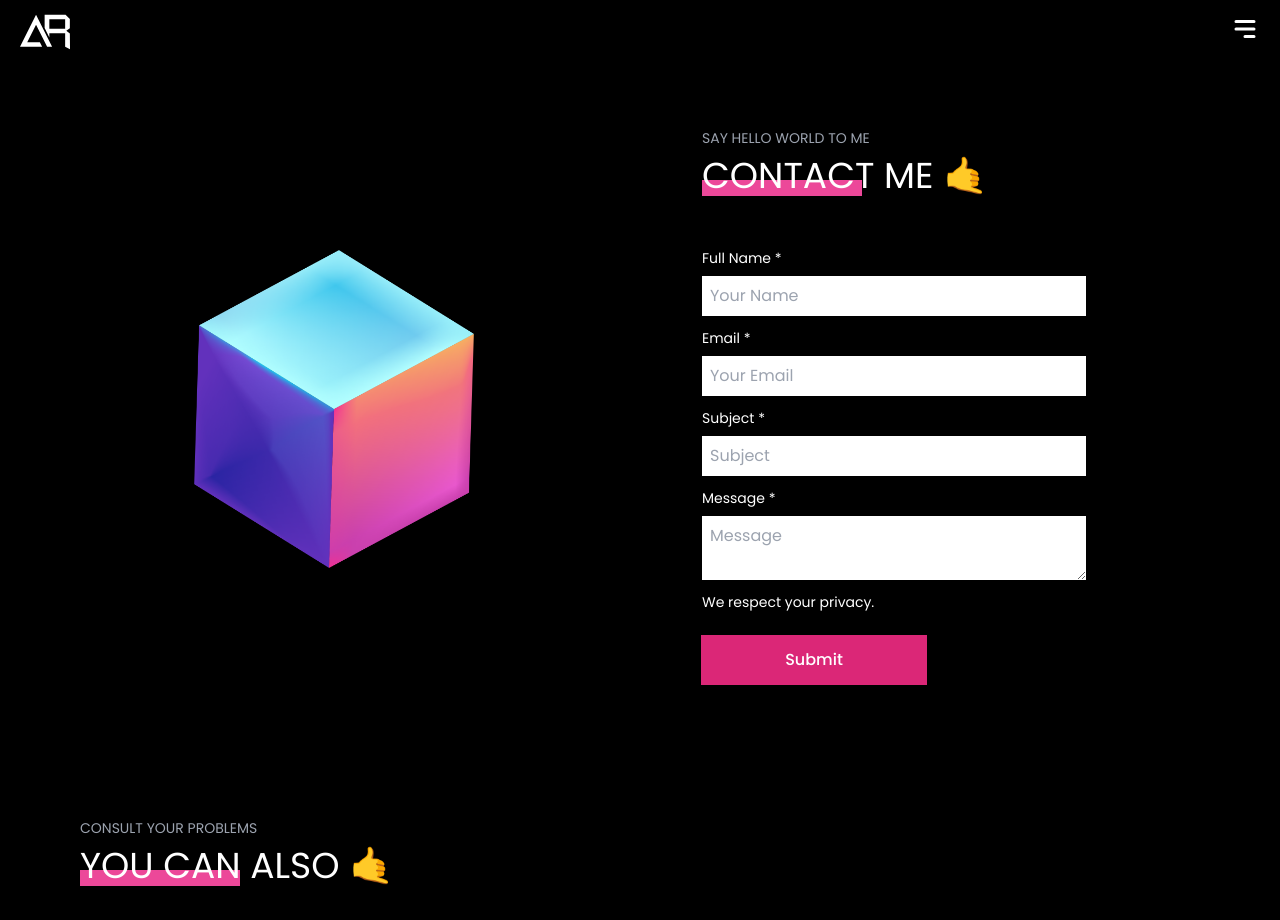
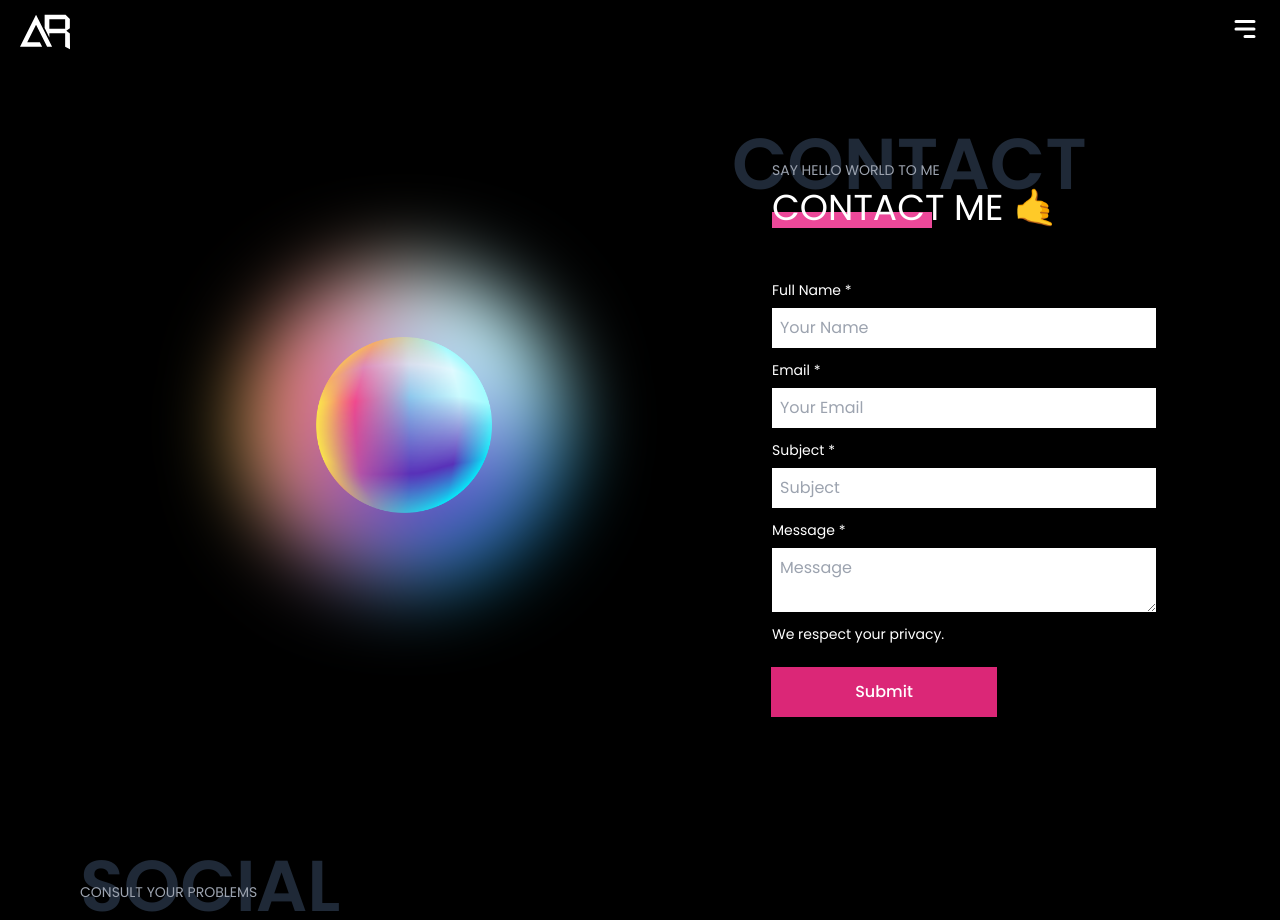
Before and after one commit to dhoniaridho/ahmadridhoni-v1, a Next.js app: page /contact in a window 1280 px wide. Shown: the top 920 px of the page. Built offline with nearby package versions, Linux system fonts and the light colour scheme.

Commit message:
improve: ui contact section

```diff
--- a/pages/contact.js
+++ b/pages/contact.js
@@ -4,7 +4,7 @@ import { FaFacebook, FaGithub, FaInstagram, FaLinkedin } from "react-icons/fa";
 import { HiMail } from "react-icons/hi";
 import MainLayout from "~/components/layouts/main-layout";
 import Alert from "~/components/ui/alert";
-import Cube from "../assets/images/cube.png";
+import Ball from "../assets/images/ball.png";
 
 export default function Contact() {
     const [isSubmitting, setIsSubmitting] = useState(false);
@@ -30,13 +30,16 @@ export default function Contact() {
       };
     return (
         <MainLayout>
-            <section className="bg-black text-white px-5 md:px-20 py-16">
+            <section className="select-none bg-black text-white px-5 md:px-20 py-16">
                 <div className="flex flex-col md:flex-row place-content-center md:justify-around">
-                    <div className="w-1/4 my-3 flex justify-center place-items-center">
-                        <img draggable="false" src={Cube.src} alt="" />
+                    <div className="my-3 w-1/2 flex justify-center place-items-center">
+                        <img draggable="false" className="relative w-80 blur-2xl" src={Ball.src} alt="" />
+                        <img draggable="false" className="absolute w-44" src={Ball.src} alt="" />
                     </div>
                     <div>
                         <div className="mb-10 w-3/4 flex-1">
+                            <h1 className="text-gray-800 -ml-10 text-7xl font-bold -mb-10">CONTACT</h1>
+                            <div className="relative">
                             <p className="text-sm text-gray-400 mb-2 uppercase">
                                 Say hello world to me
                             </p>
@@ -44,6 +47,7 @@ export default function Contact() {
                                 CONTACT ME 🤙
                             </h1>
                             <div className="bg-pink-500 w-40 h-4 -mt-4"></div>
+                            </div>
                         </div>
                         <div>
                             <form onSubmit={handleSubmit(onSubmit)}>
@@ -126,8 +130,9 @@ export default function Contact() {
                 </div>
             </section>
             <section className="bg-black text-white px-5 md:px-20 py-16">
-                <div>
-                    <p className="text-sm text-gray-400 mb-2 uppercase">
+                <h1 className="text-gray-800 text-7xl font-bold -mb-10">SOCIAL</h1>
+                <div className="relative">
+                    <p className="text-sm text-gray-400 mb-5 uppercase">
                         Consult your problems
                     </p>
                     <h1 className="text-3xl md:text-4xl whitespace-nowrap">
```
Also changed, not shown: assets/images/ball.png (added).
